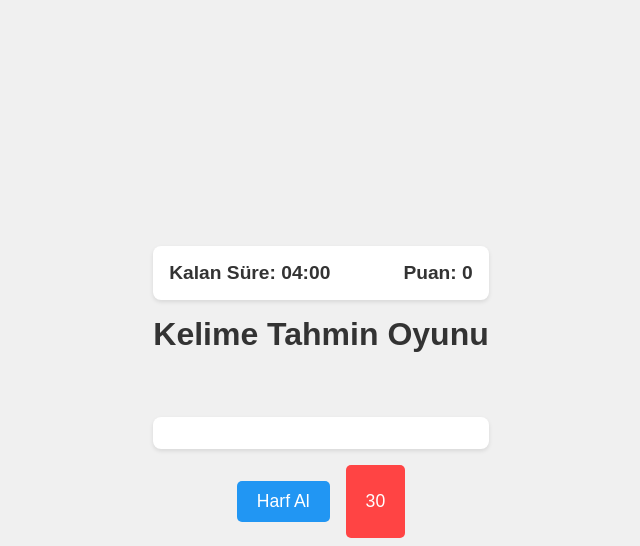
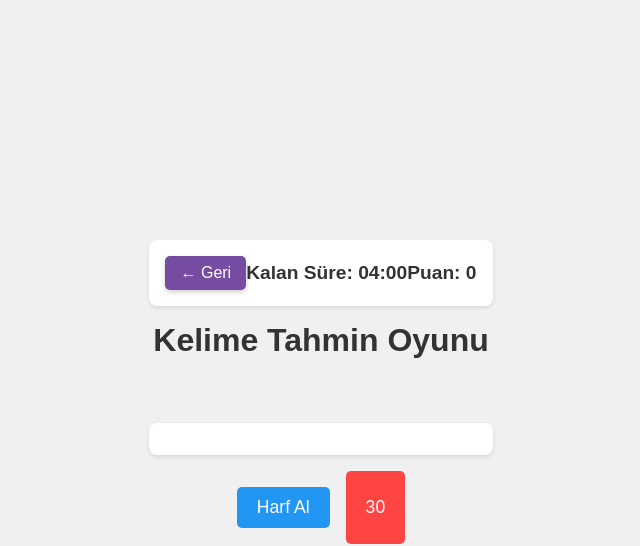
Before and after one commit to firat-sowft/word_game2, a Flask app: template templates/play.html in a window 1280 px wide. Shown: the top 546 px of the page, without its empty margins (319-959 px from the left). Run offline with Flask 2, Linux system fonts and the light colour scheme; the template is opened without the code that fills it, so the values that code supplies are empty.

Commit message:
Play sayfasına geri butonu eklendi ve harf renkleri düzeltildi

```diff
--- a/static/css/play.css
+++ b/static/css/play.css
@@ -43,6 +43,8 @@ h1 {
     text-transform: uppercase;
     background-color: #f8f8f8;
     box-shadow: 0 2px 4px rgba(0,0,0,0.1);
+    color: #000; /* Metin rengi siyah yapıldı */
+    font-weight: bold; /* Metni daha belirgin yapmak için */
 }
 
 .letter-box:focus {
@@ -77,6 +79,7 @@ h1 {
 .game-header {
     display: flex;
     justify-content: space-between;
+    align-items: center;
     padding: 1rem;
     margin-bottom: 1rem;
     background-color: #fff;
@@ -135,3 +138,22 @@ h1 {
     background-color: #ffcccc;
     cursor: not-allowed;
 }
+
+/* Geri butonu için stil */
+.back-btn {
+    background-color: #764ba2;
+    color: white;
+    border: none;
+    border-radius: 5px;
+    padding: 8px 15px;
+    font-size: 1rem;
+    cursor: pointer;
+    transition: all 0.3s ease;
+    box-shadow: 0 2px 5px rgba(0,0,0,0.2);
+}
+
+.back-btn:hover {
+    background-color: #5d3b82;
+    transform: translateY(-2px);
+    box-shadow: 0 4px 8px rgba(0,0,0,0.3);
+}
--- a/static/js/play.js
+++ b/static/js/play.js
@@ -300,7 +300,17 @@ function endChallengeMode(isSuccess) {
     document.getElementById('challenge-btn').textContent = '30';
 }
 
-// Event listener'ları güncelleyelim
+// Geri butonunun fonksiyonu
+function goToGamePage() {
+    // Kullanıcıya oyundan çıkmak istediğini sor
+    if (confirm('Oyundan çıkmak istediğinize emin misiniz? İlerlemeniz kaybolacaktır.')) {
+        // Eğer onaylarsa, oyunu sonlandır ve game.html sayfasına yönlendir
+        clearInterval(mainTimer);
+        if (challengeTimer) clearInterval(challengeTimer);
+        window.location.href = 'game.html';
+    }
+}
+
 document.addEventListener('DOMContentLoaded', () => {
     document.getElementById('get-letter-btn').addEventListener('click', getRandomLetter);
     document.getElementById('challenge-btn').addEventListener('click', startChallengeMode);
--- a/templates/play.html
+++ b/templates/play.html
@@ -9,6 +9,7 @@
 <body>
     <div class="container">
         <div class="game-header">
+            <button class="back-btn" onclick="goToGamePage()">&#8592; Geri</button>
             <div class="timer">Kalan Süre: <span id="time">04:00</span></div>
             <div class="score">Puan: <span id="score">0</span></div>
         </div>
```
